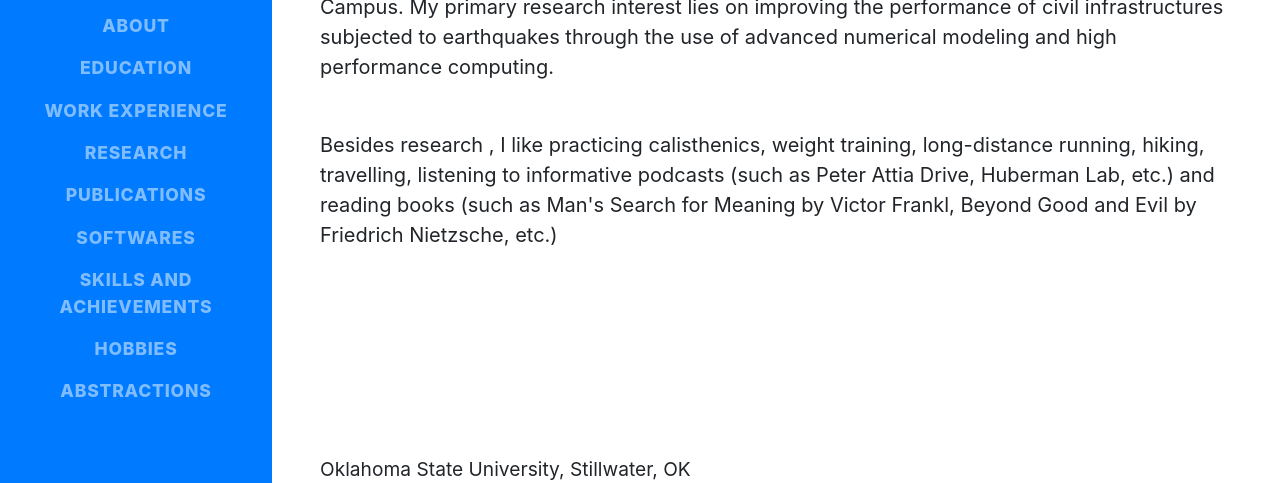
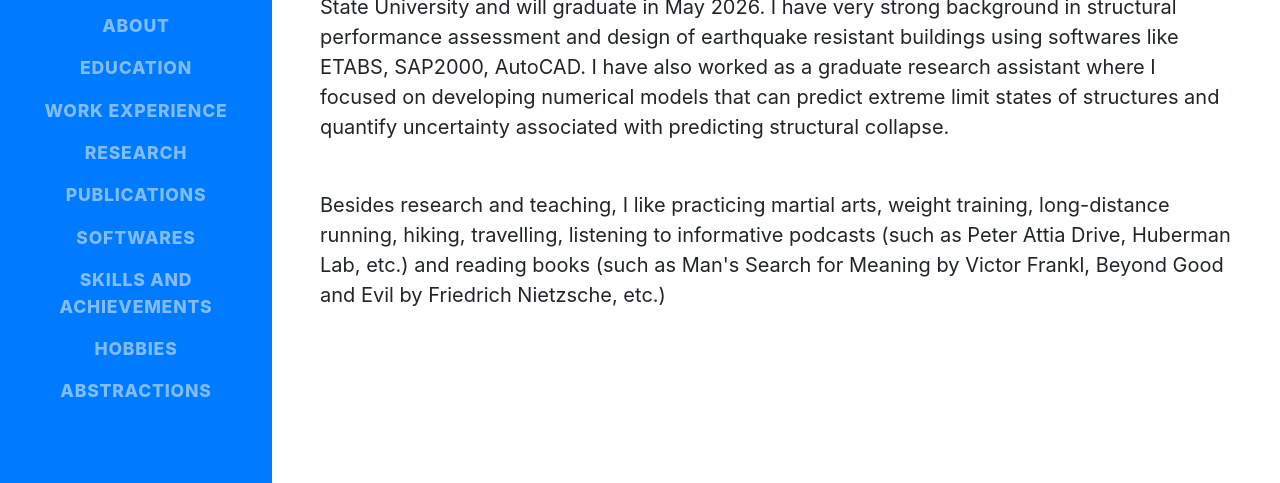
Before and after one commit to amanik789/amanik789.github.io, a website with bundled scripts: page index.html in a window 1280 px wide. Shown: the part 276-759 px from the top of the page. Built offline with nearby package versions, Linux system fonts and the light colour scheme; a web font is replaced by a local one.

Commit message:
Update portfolio index

```diff
--- a/index.html
+++ b/index.html
@@ -86,9 +86,17 @@
             <span class="my-auto">KARKI</span>
           </h1>
 
-          <p class="important mb-5"> I am an incoming graduate student at Oklahoma State University, pursuing a master's in civil engineering with a specialization in structural engineering. I completed my bachelor's degree in civil engineering with distinction from the most prestigious university in Nepal, IOE, Pulchowk Campus. My primary research interest lies on improving the performance of civil infrastructures subjected to earthquakes through the use of advanced numerical modeling and high performance computing.</p>
 
-          <p class="important mb-5">Besides research , I like practicing calisthenics, weight training, long-distance running, hiking, travelling, listening to informative podcasts (such as Peter Attia Drive, Huberman Lab, etc.) and reading books (such as Man's Search for Meaning by Victor Frankl, Beyond Good and Evil by Friedrich Nietzsche, etc.) </p>
+          <p class="important mb-5"> I am a highly motivated structural engineer with a passion for Structural Engineering,
+            committed to expanding my expertise in Structural Dynamics, Earthquake Resilience and Structural Health Monitoring.
+           I am currrently pursuing a graduate degree in structural engineering at Oklahoma State University and will graduate in May 2026.
+          I have very strong background in structural performance assessment and design of earthquake resistant buildings using softwares like ETABS, SAP2000, AutoCAD.
+         I have also worked as a graduate research assistant where I focused on developing numerical models that can predict extreme limit states of structures and quantify uncertainty associated with predicting structural collapse. </p>
+
+          <p class="important mb-5">Besides research and teaching, I like practicing martial arts, weight training, long-distance running,
+            hiking, travelling, listening to informative podcasts (such as Peter Attia Drive, Huberman Lab, etc.) and reading books
+            (such as Man's Search for Meaning by Victor Frankl, Beyond Good and Evil by Friedrich Nietzsche, etc.) </p>
+
 
 
 
```
